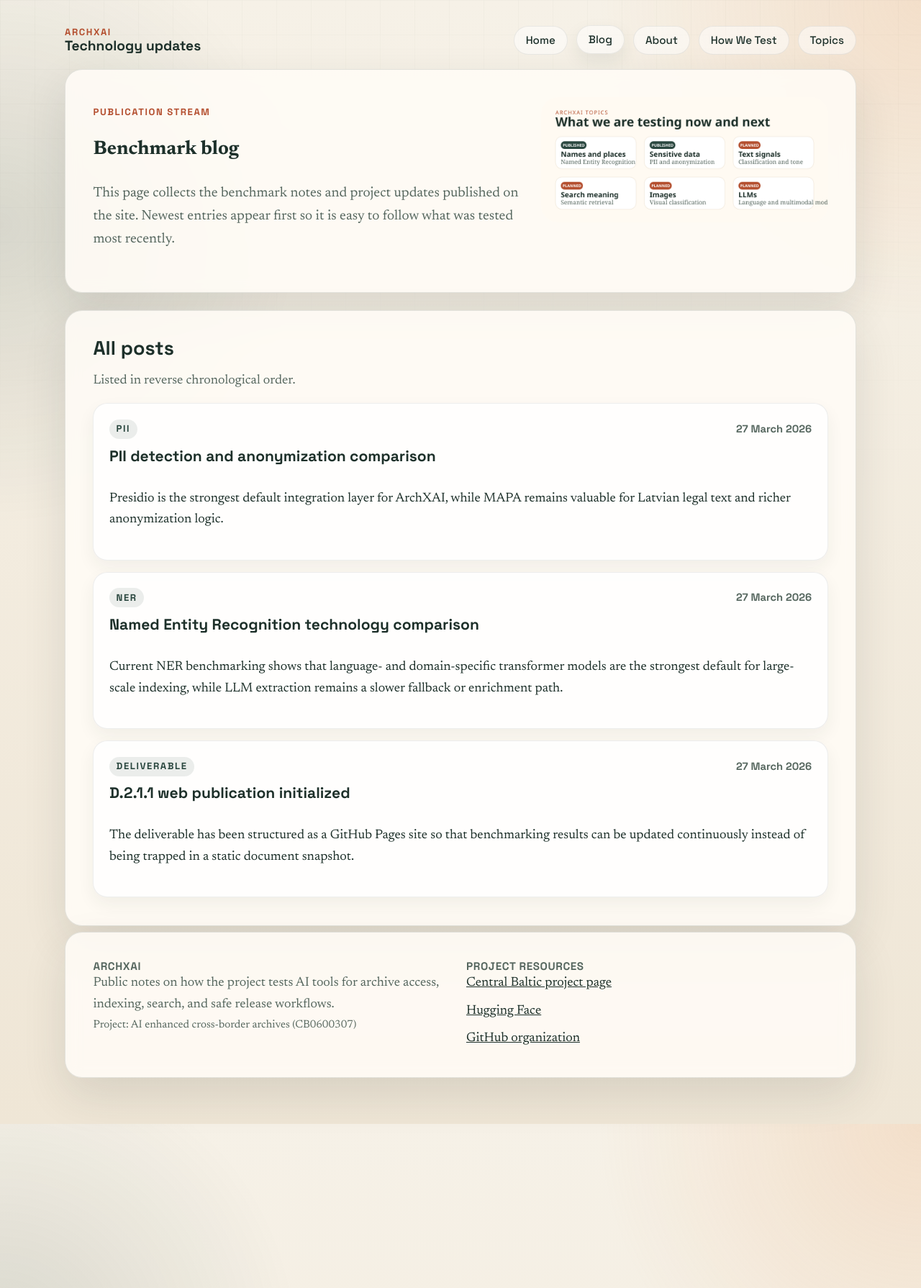
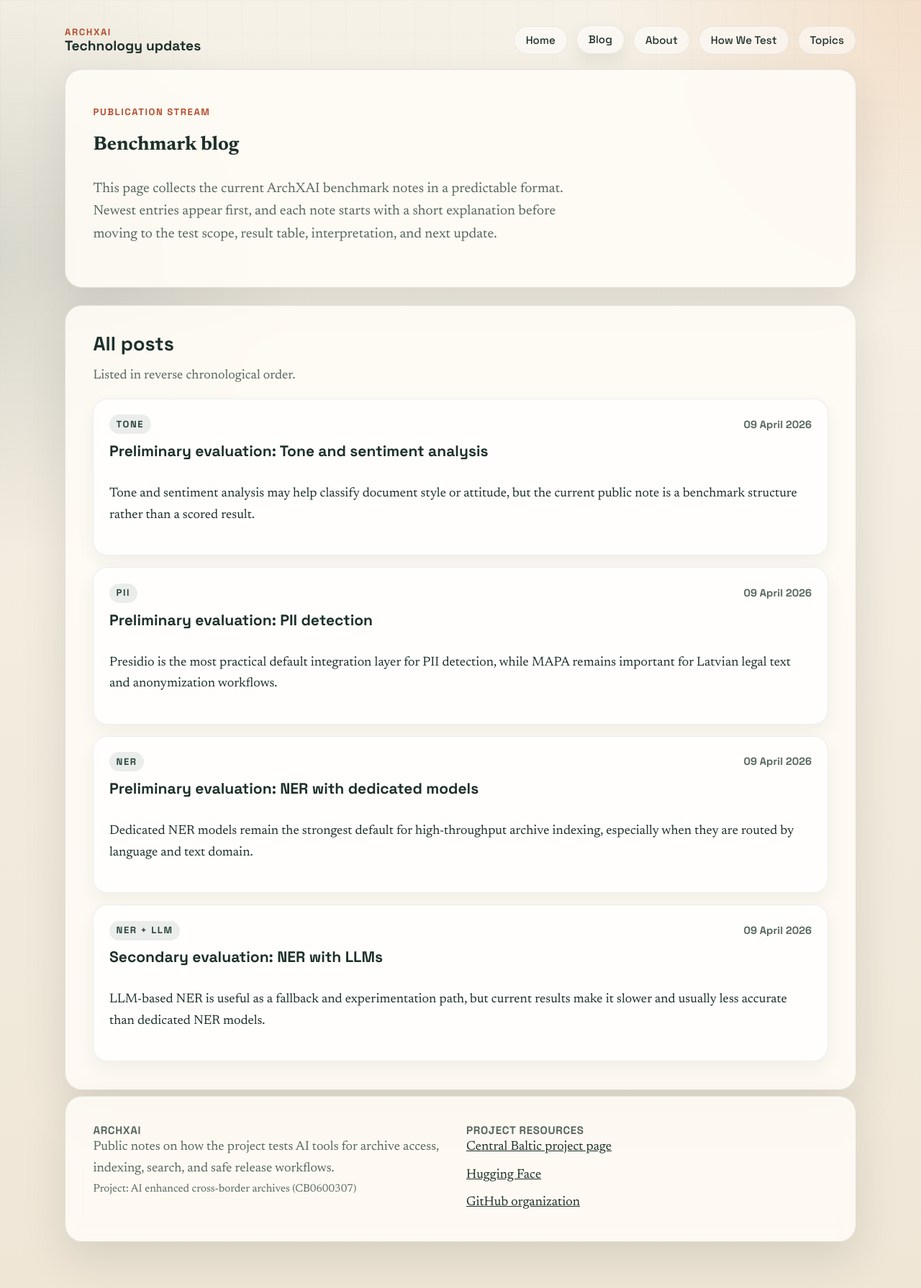
Before and after one commit to archxai/archxai.github.io, a Jekyll site: the page built from blog.md, in a window 1280 px wide. Shown: the whole page at 72% size. Built offline with Jekyll 4.4.1, drawn with Linux system fonts in a browser that asks for light colours; part of the change alters nothing that is shown.

Commit message:
Standardize benchmark blog posts

```diff
--- a/_posts/2026-03-27-deliverable-launch.md
+++ /dev/null
@@ -1,22 +0,0 @@
----
-title: D.2.1.1 web publication initialized
-summary: The deliverable has been structured as a GitHub Pages site so that benchmarking results can be updated continuously instead of being trapped in a static document snapshot.
-track: Deliverable
----
-
-Deliverable D.2.1.1 is a strong candidate for a continuous publication model. The project documentation already describes a benchmarking process that evolves over time as new models and datasets become available, so a public GitHub Pages site is a better operational format than a single frozen report.
-
-The current site structure does four things:
-
-- turns the deliverable into a maintainable public-facing web resource
-- separates stable project context from fast-moving benchmark updates
-- publishes the strongest current evidence first, rather than waiting for every technology track to mature
-- makes later additions straightforward as new comparison tracks are ready
-
-At the time of initialization, the most complete material in the workspace covers:
-
-- Named Entity Recognition
-- PII detection and anonymization
-- the shared methodology and evaluation logic behind those comparisons
-
-Other planned technology areas remain visible on the site as future tracks, but they are not presented as completed comparisons before the evidence exists.
--- a/_posts/2026-03-27-ner-technology-comparison.md
+++ /dev/null
@@ -1,52 +0,0 @@
----
-title: Named Entity Recognition technology comparison
-summary: Current NER benchmarking shows that language- and domain-specific transformer models are the strongest default for large-scale indexing, while LLM extraction remains a slower fallback or enrichment path.
-track: NER
----
-
-Named Entity Recognition is used in ArchXAI to automatically identify key entities in text, especially **persons (PER)**, **organisations (ORG)**, and **locations (LOC)**. These entities are central to improving archival catalogues and indexes, and therefore to improving access for archival professionals and archive users across the Central Baltic region.
-
-The current comparison evaluates two broad model families:
-
-- publicly available transformer-based NER models
-- locally executed LLMs used for prompt-based entity extraction
-
-Because the evaluated datasets use different label inventories, labels were mapped into a shared **PER / ORG / LOC** scheme so that cross-language comparison remained meaningful.
-
-## Data and update scope
-
-Results in this iteration are computed on a deterministic sample of **744 sentences per dataset**. The current reusable benchmark material reflects runs dated **28 January 2026 to 14 February 2026**.
-
-## Headline findings
-
-- Dedicated transformer models are the strongest default choice for large-scale indexing.
-- LLM extraction is substantially slower and is better treated as targeted enrichment or fallback.
-- Historical and legal-domain corpora remain harder than modern in-domain datasets.
-- Latvian modern is the clearest exception, where the best tested LLM outperformed the tested transformer baselines.
-
-## Best-performing models by dataset
-
-| Dataset | Best transformer | Best LLM |
-|---|---|---|
-| `et_modern` | `tartuNLP/EstBERT_NER_v2` (`F1 = 0.999`, `0.02s/sentence`) | `gpt-oss:120b` (`F1 = 0.646`, `8.57s/sentence`) |
-| `et_old` | `tartuNLP/est-roberta-hist-ner` (`F1 = 0.930`, `0.02s/sentence`) | `gpt-oss:120b` (`F1 = 0.514`, `4.95s/sentence`) |
-| `et_multileg` | `pierre-tassel/rapido-ner-entity` (`F1 = 0.588`, `0.03s/sentence`) | `gpt-oss:120b` (`F1 = 0.560`, `7.19s/sentence`) |
-| `fi_old` | `Kansallisarkisto/finbert-ner` (`F1 = 0.752`, `0.01s/sentence`) | `qwen3:32b` (`F1 = 0.468`, `18.22s/sentence`) |
-| `fi_multileg` | `pierre-tassel/rapido-ner-entity` (`F1 = 0.568`, `0.03s/sentence`) | `qwen3:32b` (`F1 = 0.447`, `59.60s/sentence`) |
-| `lv_diverse` | `Davlan/distilbert-base-multilingual-cased-ner-hrl` (`F1 = 0.945`, `0.01s/sentence`) | `gpt-oss:120b` (`F1 = 0.769`, `12.56s/sentence`) |
-| `lv_modern` | `Davlan/distilbert-base-multilingual-cased-ner-hrl` (`F1 = 0.460`, `0.01s/sentence`) | `gpt-oss:120b` (`F1 = 0.604`, `3.37s/sentence`) |
-| `lv_multileg` | `51la5/roberta-large-NER` (`F1 = 0.579`, `0.03s/sentence`) | `gpt-oss:120b` (`F1 = 0.545`, `5.87s/sentence`) |
-| `ru_modern` | `ivlcic/xlmr-ner-slavic` (`F1 = 0.969`, `0.02s/sentence`) | `gpt-oss:120b` (`F1 = 0.888`, `5.06s/sentence`) |
-| `ru_oldish` | `pierre-tassel/rapido-ner-entity` (`F1 = 0.834`, `0.03s/sentence`) | `gpt-oss:120b` (`F1 = 0.710`, `2.80s/sentence`) |
-
-## Interpretation
-
-The main engineering conclusion is straightforward: use **transformer NER models as the default indexing layer**, routed by language and domain, and keep LLM extraction as a supplementary option where dedicated models are weak, unavailable, or too rigid for a new task.
-
-The strongest modern language-specific models are already close to operational readiness for indexing. The weaker legal-domain and historical results show where further fine-tuning or project-specific training data will matter most.
-
-## Recommended next steps
-
-- extend evaluation beyond `PER`, `ORG`, and `LOC` when archival metadata needs require it
-- fine-tune promising models on project-specific data
-- validate robustness under OCR noise, mixed-language material, and heterogeneous archival formatting
--- a/_posts/2026-03-27-pii-technology-comparison.md
+++ /dev/null
@@ -1,54 +0,0 @@
----
-title: PII detection and anonymization comparison
-summary: Presidio is the strongest default integration layer for ArchXAI, while MAPA remains valuable for Latvian legal text and richer anonymization logic.
-track: PII
----
-
-Personally identifiable information detection matters in ArchXAI because archives need practical ways to screen material before release, sharing, or broader public access. In the project context, this is especially relevant for GDPR-oriented review workflows.
-
-The current local comparison evaluates two solution families:
-
-- **Presidio**, used as a modular detection and anonymization framework
-- **MAPA**, used as an end-to-end anonymization toolkit with its own detection and replacement logic
-
-## Why this comparison is different from plain NER
-
-The target is not only person-name recognition. Archival release screening also needs support for dates, identifiers, addresses, contact details, and adjacent sensitive spans. That shifts the decision from "which model is most accurate" to "which operational stack is most realistic for multilingual archive workflows."
-
-## Main findings from the logged local benchmark
-
-- Presidio is the more flexible integration layer because it can host both Hugging Face recognizers and MAPA models.
-- MAPA has richer built-in substitution logic, which matters if readable synthetic replacement becomes a requirement.
-- Presidio performed best on the Estonian and Finnish legal-domain benchmarks.
-- MAPA multilingual performed best on the Latvian legal-domain benchmark.
-- Wrapping MAPA inside Presidio caused only minimal loss, so a common Presidio-based operational layer remains feasible.
-
-## Best results by dataset
-
-| Dataset | Best Presidio pipeline | Best MAPA pipeline | Higher-performing family |
-|---|---:|---:|---|
-| `et_multileg` | Presidio + Estonian HF (`F1 = 43.03`) | MAPA multilingual native (`F1 = 31.97`) | Presidio |
-| `fi_multileg` | Presidio + Finnish HF (`F1 = 50.73`) | MAPA multilingual native (`F1 = 47.76`) | Presidio |
-| `lv_multileg` | Presidio + Latvian HF (`F1 = 36.76`) | MAPA multilingual native (`F1 = 47.77`) | MAPA |
-
-## Operational recommendation
-
-The strongest default recommendation is:
-
-- use **Presidio** as the common integration framework
-- route by language and model family where needed
-- keep **MAPA multilingual** in the Latvian path until a stronger Latvian legal-domain baseline is identified
-- use current outputs for triage, prioritization, and reviewer assistance rather than for autonomous GDPR release decisions
-
-This is not a claim that Presidio wins every benchmark. It is an engineering recommendation based on the combination of benchmark scores, architecture, configurability, and how well the framework can absorb future model changes.
-
-## Important limitation
-
-The current results are useful for workflow prioritization, but they are not strong enough to justify fully automatic release decisions. Human review remains necessary.
-
-## Recommended next steps
-
-- benchmark the strongest Hugging Face candidates from the NER work inside the PII pipeline
-- separate more GDPR-relevant entity categories instead of relying only on coarse shared mappings
-- evaluate anonymized output quality in addition to detection quality
-- test the workflows on noisier, more realistic archival material
--- /dev/null
+++ b/_posts/2026-04-09-ner-dedicated-models-preliminary-evaluation.md
@@ -0,0 +1,39 @@
+---
+title: "Preliminary evaluation: NER with dedicated models"
+summary: Dedicated NER models remain the strongest default for high-throughput archive indexing, especially when they are routed by language and text domain.
+track: NER
+date: 2026-04-09 06:10:00 +0300
+---
+
+Named Entity Recognition (NER) is the task of finding named things in text. In the ArchXAI benchmarks, the first focus is on **people**, **organisations**, and **places**, because these are common entry points for archive search and indexing.
+
+For archive work, NER can help turn long text collections into searchable metadata. A good NER model can point users toward records that mention a person, institution, or location without requiring every document to be described by hand.
+
+## Illustration placeholder
+
+<div class="placeholder-figure">Illustration placeholder: add a simple before/after example showing a short archival text with names, organisations, and places highlighted.</div>
+
+## What we tested
+
+This note focuses on dedicated transformer-based NER models from the current local benchmark. The evaluated datasets cover Estonian, Finnish, Latvian, and Russian material, including legal-domain and older-domain text that is harder than clean modern examples.
+
+The headline score is **F1**, which balances two practical problems: marking things that are not entities, and missing entities that should have been found. Higher is better.
+
+## Best current results on out-of-domain data
+
+| Language | Out-of-domain dataset | Best current dedicated model | Accuracy score |
+|---|---|---|---:|
+| Estonian | `et_multileg` legal text | `pierre-tassel/rapido-ner-entity` | F1 58.8% |
+| Finnish | `fi_multileg` legal text | `pierre-tassel/rapido-ner-entity` | F1 56.8% |
+| Latvian | `lv_multileg` legal text | `51la5/roberta-large-NER` | F1 57.9% |
+| Russian | `ru_oldish` older-domain mix | `pierre-tassel/rapido-ner-entity` | F1 83.4% |
+
+## Early interpretation
+
+The main result is practical: dedicated NER models are still the default choice for large-scale indexing. They are fast enough for bulk processing, and the best model can be selected by language and domain.
+
+The harder legal-domain datasets show that archival-adjacent material is not solved yet. Scores around 57-59% are useful for assisted indexing, but they are not enough for unsupervised metadata creation without review or further tuning.
+
+## What to update next
+
+The next useful update is to add clearer illustrations and expand the table when new out-of-domain datasets are tested. The strongest candidates should also be fine-tuned on project-specific archival material, especially for legal and historical text.
--- /dev/null
+++ b/_posts/2026-04-09-ner-llm-secondary-evaluation.md
@@ -0,0 +1,39 @@
+---
+title: "Secondary evaluation: NER with LLMs"
+summary: LLM-based NER is useful as a fallback and experimentation path, but current results make it slower and usually less accurate than dedicated NER models.
+track: "NER + LLM"
+date: 2026-04-09 06:00:00 +0300
+---
+
+Large language models (LLMs) can also be asked to find named entities in text. Instead of using a dedicated NER model, the system gives the model instructions such as: list the people, organisations, and places in this passage.
+
+This is useful when no good dedicated model exists, or when the project wants to test a new entity definition quickly. It is less useful when millions of sentences need to be processed, because LLM extraction is much slower.
+
+## Illustration placeholder
+
+<div class="placeholder-figure">Illustration placeholder: add a simple prompt-and-answer example showing how an LLM extracts people, organisations, and places from the same archival text.</div>
+
+## What we tested
+
+This secondary note uses the LLM results from the current NER benchmark. The models were run locally with prompt-based extraction, and the outputs were mapped to the same **PER / ORG / LOC** evaluation scheme used for dedicated NER models.
+
+The headline score is **F1**. The table below uses the same out-of-domain or stress-test datasets as the dedicated-model note where possible, so the two posts are easy to compare.
+
+## Best current results on out-of-domain data
+
+| Language | Out-of-domain dataset | Best current LLM | Accuracy score |
+|---|---|---|---:|
+| Estonian | `et_multileg` legal text | `gpt-oss:120b` | F1 56.0% |
+| Finnish | `fi_multileg` legal text | `qwen3:32b` | F1 44.7% |
+| Latvian | `lv_multileg` legal text | `gpt-oss:120b` | F1 54.5% |
+| Russian | `ru_oldish` older-domain mix | `gpt-oss:120b` | F1 71.0% |
+
+## Early interpretation
+
+LLM extraction is not the main indexing recommendation at this stage. On most datasets, the best dedicated NER model is more accurate and much faster.
+
+The value of LLMs is different: they are flexible. They can help with targeted enrichment, low-resource cases, rapid testing of new entity types, or cases where a dedicated model performs poorly and a slower fallback is acceptable.
+
+## What to update next
+
+The next useful update is to add a visual comparison between a dedicated NER pipeline and an LLM prompt workflow. The benchmark should also keep testing smaller and faster LLMs, because the operational question is not only whether LLMs can work, but whether they can work at a realistic cost.
--- /dev/null
+++ b/_posts/2026-04-09-pii-preliminary-evaluation.md
@@ -0,0 +1,39 @@
+---
+title: "Preliminary evaluation: PII detection"
+summary: Presidio is the most practical default integration layer for PII detection, while MAPA remains important for Latvian legal text and anonymization workflows.
+track: PII
+date: 2026-04-09 06:20:00 +0300
+---
+
+Personally identifiable information (PII) means information that can identify a person. In archives, this can include names, addresses, dates, identifiers, contact details, and other sensitive spans that may matter before records are released more widely.
+
+PII detection is not the same as ordinary NER. NER often focuses on names, organisations, and places. PII detection is broader because release review may also need dates, personal codes, addresses, phone numbers, and other sensitive clues.
+
+## Illustration placeholder
+
+<div class="placeholder-figure">Illustration placeholder: add a MAPA or Presidio screenshot showing detected sensitive spans and anonymized replacements.</div>
+
+## What we tested
+
+This note compares **Presidio** and **MAPA** on legal-domain MultiLeg data. Presidio is useful as a modular integration layer, because it can host Hugging Face recognizers and can also wrap MAPA recognizers. MAPA is useful as an anonymization toolkit with its own detection and replacement logic.
+
+The headline score is **F1**. The current local benchmark covers Estonian, Finnish, and Latvian legal-domain data; Russian PII results have not yet been added to the scored table.
+
+## Best current results on out-of-domain data
+
+| Language | Out-of-domain dataset | Best current PII pipeline | Accuracy score |
+|---|---|---|---:|
+| Estonian | `et_multileg` legal text | Presidio + Estonian Hugging Face recognizer | F1 43.03% |
+| Finnish | `fi_multileg` legal text | Presidio + Finnish Hugging Face recognizer | F1 50.73% |
+| Latvian | `lv_multileg` legal text | MAPA multilingual native pipeline | F1 47.77% |
+| Russian | Not yet scored | TBD | TBD |
+
+## Early interpretation
+
+Presidio is the strongest default recommendation because it is flexible and easier to integrate into a multilingual archive workflow. It can use different recognizers by language and can absorb stronger models later.
+
+MAPA should not be dismissed. It performs best in the current Latvian legal-domain result and has richer anonymization logic, which may matter if readable synthetic replacements are needed instead of simple masking or redaction.
+
+## What to update next
+
+The next useful update is to add screenshots from the anonymization interface and rerun Presidio with the strongest NER candidates where appropriate. The benchmark should also measure anonymized output quality, not only detection accuracy.
--- /dev/null
+++ b/_posts/2026-04-09-tone-sentiment-preliminary-evaluation.md
@@ -0,0 +1,39 @@
+---
+title: "Preliminary evaluation: Tone and sentiment analysis"
+summary: Tone and sentiment analysis may help classify document style or attitude, but the current public note is a benchmark structure rather than a scored result.
+track: Tone
+date: 2026-04-09 06:30:00 +0300
+---
+
+Tone and sentiment analysis tries to estimate the attitude or emotional direction of a text. A simple sentiment task might label a passage as positive, negative, or neutral. A tone task can be broader, for example identifying whether a text sounds formal, urgent, hostile, administrative, or uncertain.
+
+For archives, this is not mainly about judging whether a document is "happy" or "sad". The more useful question is whether tone or sentiment labels can help sort large collections, identify sensitive material, or support thematic exploration.
+
+## Illustration placeholder
+
+<div class="placeholder-figure">Illustration placeholder: add a simple example showing the same short text classified by tone, sentiment, and confidence score.</div>
+
+## What we tested
+
+This benchmark track is not scored yet in the local public material. The structure is published now so the tone and sentiment post can follow the same format as the NER and PII posts once representative datasets and model candidates are selected.
+
+The intended headline score is **F1** or another task-appropriate classification score. The exact metric should be chosen after the labels are fixed, because binary sentiment, multi-class tone, and multi-label topic-style classification do not always need the same reporting format.
+
+## Best current results on out-of-domain data
+
+| Language | Out-of-domain dataset | Best current model | Accuracy score |
+|---|---|---|---:|
+| Estonian | TBD | TBD | TBD |
+| Finnish | TBD | TBD | TBD |
+| Latvian | TBD | TBD | TBD |
+| Russian | TBD | TBD | TBD |
+
+## Early interpretation
+
+The main risk is that tone and sentiment can be misleading in archival material. A document may describe conflict, legal action, illness, or financial distress without expressing an emotional attitude in the modern social-media sense.
+
+For that reason, this track should be framed carefully. The most useful early benchmark may be document-style or review-priority classification rather than generic positive/negative sentiment.
+
+## What to update next
+
+The next useful update is to choose representative out-of-domain datasets and define labels that are meaningful for archives. Once those labels are fixed, this post can be updated with the same table format used in the NER and PII evaluations.
--- a/assets/css/site.css
+++ b/assets/css/site.css
@@ -205,13 +205,6 @@ h3 {
   max-width: min(100%, 960px);
 }
 
-.intro-grid {
-  display: grid;
-  gap: 1.5rem;
-  align-items: center;
-  grid-template-columns: minmax(0, 1.2fr) minmax(280px, 0.8fr);
-}
-
 .media-frame {
   display: inline-flex;
   width: auto;
@@ -229,6 +222,17 @@ h3 {
   max-width: min(100%, 780px);
   height: auto;
   border-radius: 24px;
+}
+
+.placeholder-figure {
+  padding: clamp(1.25rem, 3vw, 2rem);
+  color: var(--muted);
+  background:
+    linear-gradient(135deg, rgba(232, 158, 98, 0.14), rgba(41, 70, 62, 0.08)),
+    rgba(255, 255, 255, 0.58);
+  border: 1px dashed rgba(29, 48, 42, 0.24);
+  border-radius: 20px;
+  font: 600 0.98rem/1.5 "Space Grotesk", "Segoe UI", sans-serif;
 }
 
 .partner-logo-grid {
@@ -453,6 +457,7 @@ h3 {
   text-align: left;
   border-bottom: 1px solid var(--line);
   vertical-align: top;
+  overflow-wrap: anywhere;
 }
 
 .post-content code,
@@ -531,7 +536,4 @@ h3 {
     grid-template-columns: 1fr;
   }
 
-  .intro-grid {
-    grid-template-columns: 1fr;
-  }
 }
--- a/blog.md
+++ b/blog.md
@@ -6,16 +6,9 @@ permalink: /blog/
 ---
 
 <section class="panel">
-  <div class="intro-grid">
-    <div>
-      <p class="eyebrow">Publication stream</p>
-      <h1>Benchmark blog</h1>
-      <p class="lede">This page collects the benchmark notes and project updates published on the site. Newest entries appear first so it is easy to follow what was tested most recently.</p>
-    </div>
-    <div class="media-frame">
-      <img class="content-illustration" src="{{ '/assets/images/topics-overview.png' | relative_url }}" alt="Illustration of current and planned ArchXAI topic areas">
-    </div>
-  </div>
+  <p class="eyebrow">Publication stream</p>
+  <h1>Benchmark blog</h1>
+  <p class="lede">This page collects the current ArchXAI benchmark notes in a predictable format. Newest entries appear first, and each note starts with a short explanation before moving to the test scope, result table, interpretation, and next update.</p>
 </section>
 
 <section class="panel">
--- a/methodology.md
+++ b/methodology.md
@@ -6,16 +6,9 @@ permalink: /methodology/
 ---
 
 <section class="panel">
-  <div class="intro-grid">
-    <div>
-      <p class="eyebrow">Evaluation logic</p>
-      <h1>How we compare tools</h1>
-      <p class="lede">We do not judge AI tools only by how impressive they sound. We compare them by how accurate they are, how fast they are, and whether they can realistically fit into archive workflows.</p>
-    </div>
-    <div class="media-frame">
-      <img class="content-illustration" src="{{ '/assets/images/metrics-explainer.png' | relative_url }}" alt="Illustration explaining precision, recall, and F1 in plain language">
-    </div>
-  </div>
+  <p class="eyebrow">Evaluation logic</p>
+  <h1>How we compare tools</h1>
+  <p class="lede">We do not judge AI tools only by how impressive they sound. We compare them by how accurate they are, how fast they are, and whether they can realistically fit into archive workflows.</p>
 </section>
 
 <section class="panel">
@@ -53,10 +46,11 @@ permalink: /methodology/
 
 <section class="panel">
   <h2>Current evidence base</h2>
-  <p>The strongest reusable material currently available in the workspace covers two technology tracks:</p>
+  <p>The strongest reusable material currently available in the workspace covers three technology tracks:</p>
   <ul>
-    <li><strong>NER.</strong> Evaluation across modern, historical, and legal-domain datasets with mapped PER, ORG, and LOC labels.</li>
+    <li><strong>NER.</strong> Evaluation across modern, historical, and legal-domain datasets with mapped PER, ORG, and LOC labels, including dedicated transformer models and a secondary LLM comparison.</li>
     <li><strong>PII detection and anonymization.</strong> Operational comparison between Presidio and MAPA on legal-domain multilingual data.</li>
+    <li><strong>Tone and sentiment analysis.</strong> A structured preliminary benchmark note is published, with scored results still pending.</li>
   </ul>
   <p>Additional tracks can be added into the same site structure as benchmarking results stabilize.</p>
 </section>
--- a/tracks.md
+++ b/tracks.md
@@ -6,16 +6,9 @@ permalink: /tracks/
 ---
 
 <section class="panel">
-  <div class="intro-grid">
-    <div>
-      <p class="eyebrow">Technology landscape</p>
-      <h1>Current and planned topics</h1>
-      <p class="lede">This site publishes the parts of the ArchXAI comparison work that already have useful evidence behind them, while keeping the next planned topics visible.</p>
-    </div>
-    <div class="media-frame">
-      <img class="content-illustration" src="{{ '/assets/images/topics-overview.png' | relative_url }}" alt="Illustration of current and planned ArchXAI technology topics">
-    </div>
-  </div>
+  <p class="eyebrow">Technology landscape</p>
+  <h1>Current and planned topics</h1>
+  <p class="lede">This site publishes the parts of the ArchXAI comparison work that already have useful evidence behind them, while keeping the next planned topics visible.</p>
 </section>
 
 <section class="panel">
@@ -23,7 +16,7 @@ permalink: /tracks/
     <div class="track-card">
       <p class="chip">Published</p>
       <h3>Named Entity Recognition</h3>
-      <p>Best current evidence for transformer and LLM entity extraction in Estonian, Finnish, Latvian, and Russian archival-adjacent text.</p>
+      <p>Best current evidence for dedicated transformer and LLM entity extraction in Estonian, Finnish, Latvian, and Russian archival-adjacent text.</p>
     </div>
     <div class="track-card">
       <p class="chip">Published</p>
@@ -31,9 +24,9 @@ permalink: /tracks/
       <p>Presidio and MAPA comparison with emphasis on legal-domain release-review support workflows.</p>
     </div>
     <div class="track-card">
-      <p class="chip">Planned</p>
+      <p class="chip">Preliminary</p>
       <h3>Text Classification and Tone Analysis</h3>
-      <p>Reserved for future updates when the benchmark design and representative datasets are ready.</p>
+      <p>Initial explanation and benchmark table structure are published; scored results will be added once the out-of-domain evaluation is run.</p>
     </div>
     <div class="track-card">
       <p class="chip">Planned</p>
```
